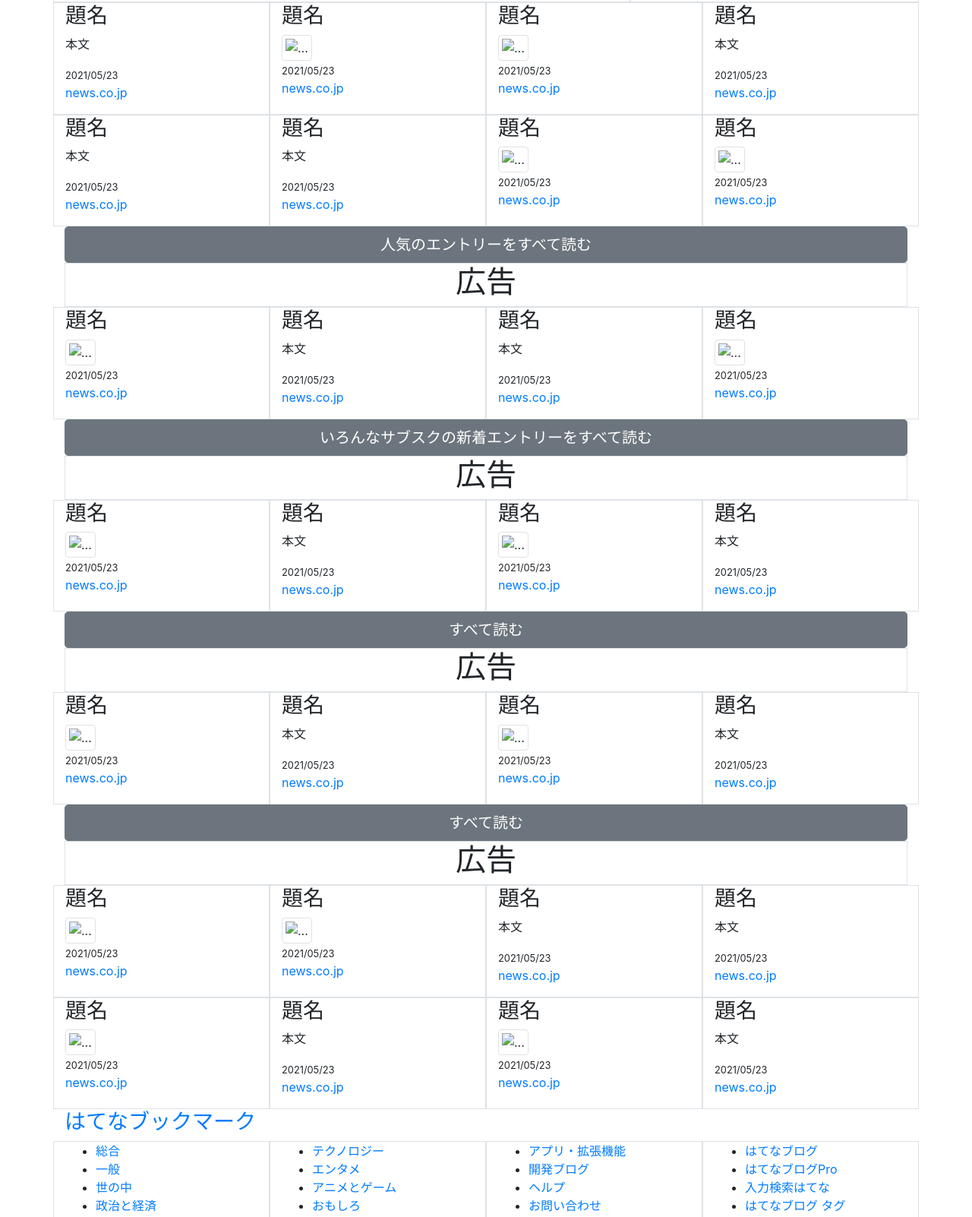
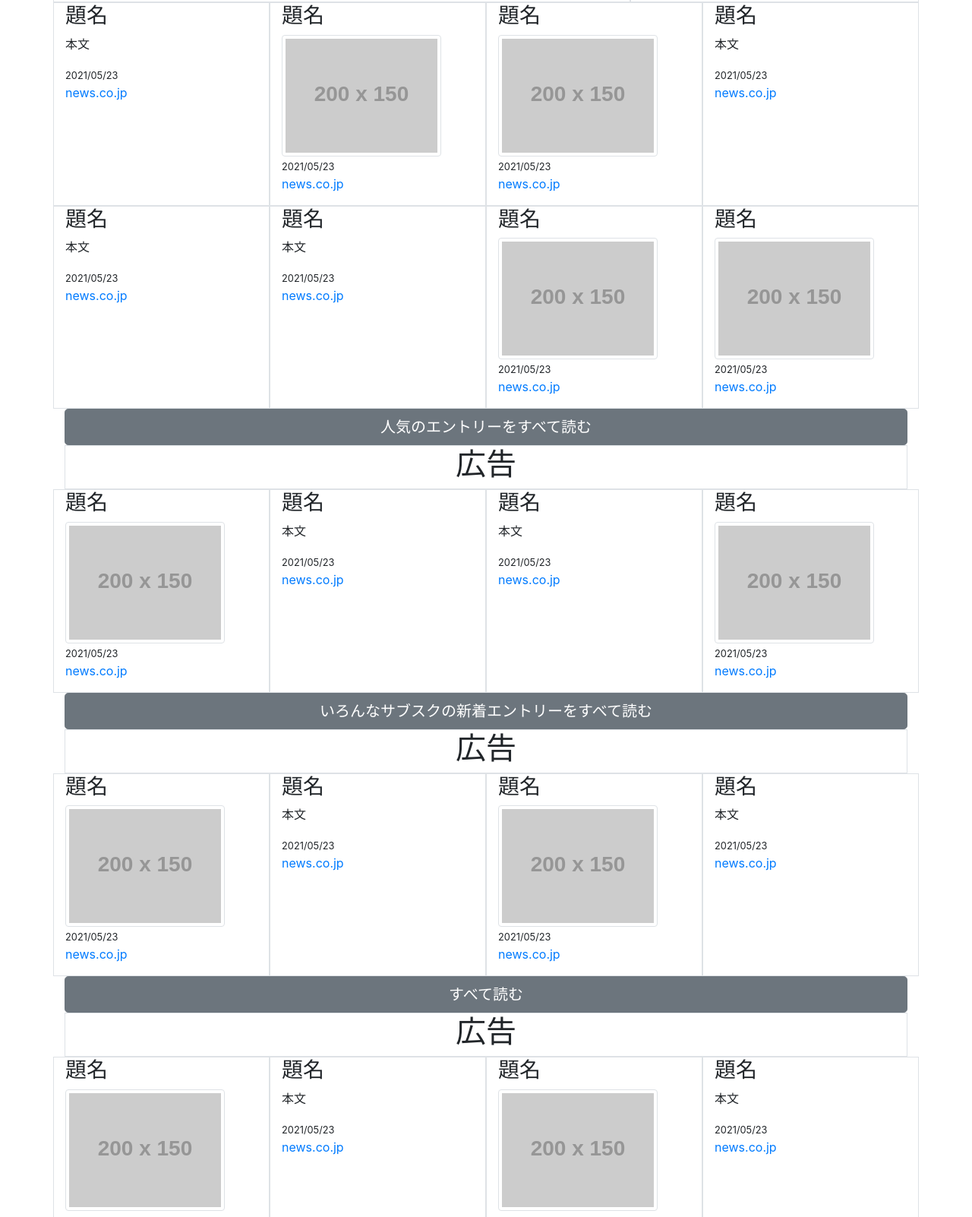
Before and after one commit to mizuyu85/mizuyu85.github.io, a plain HTML site: page 20210519/index.html in a window 1280 px wide. Shown: the part 307-1909 px from the top of the page at 76% size. Drawn offline with nearby package versions, Linux system fonts and the light colour scheme; placeholder pictures from the web are drawn by us.

Commit message:
2021/5/26

```diff
--- a/20210519/index.html
+++ b/20210519/index.html
@@ -2,6 +2,7 @@
 <html lang="en">
 <head>
   <meta charset="UTF-8">
+  <meta name="viewport" content="width=device-width, initial-scale=1, shrink-to-fit=no">
   <title>演習/課題</title>
   <link rel="stylesheet" href="https://cdn.jsdelivr.net/npm/bootstrap@4.6.0/dist/css/bootstrap.min.css"
         integrity="sha384-B0vP5xmATw1+K9KRQjQERJvTumQW0nPEzvF6L/Z6nronJ3oUOFUFpCjEUQouq2+l" crossorigin="anonymous">
@@ -33,7 +34,7 @@
     <div class="col border"><a href="#" class="nav-link">おすすめ</a></div>
   </div>
   <div class="row">
-    <div class="col-8 border">
+    <div class="col col-md-8 border">
       <h3 class="contents-title">題名</h3>
       <p class="contents-description">本文</p>
       <div class="contents-footer">
@@ -41,12 +42,12 @@
         <p><a href="＃">news.co.jp</a></p>
       </div>
     </div>
-    <div class="col-4 border">
+    <div class=".d-none col-md-4 border">
       <h1 class="text-center">広告</h1>
     </div>
   </div>
   <div class="row">
-    <div class="col border">
+    <div class="col-12 col-md-3 border">
       <h3 class="contents-title">題名</h3>
       <p class="contents-description">本文</p>
       <div class="contents-footer">
@@ -54,23 +55,23 @@
         <p><a href="＃">news.co.jp</a></p>
       </div>
     </div>
-    <div class="col border">
+    <div class="col-12 col-md-3 border">
       <h3 class="contents-title">題名</h3>
-      <img src="..." class="img-thumbnail" alt="...">
+      <img src="http://placehold.jp/200x150.png" class="img-thumbnail" alt="...">
       <div class="contents-footer">
         <small class="contents-date">2021/05/23</small>
         <p><a href="＃">news.co.jp</a></p>
       </div>
     </div>
-    <div class="col border">
+    <div class="col-12 col-md-3 border">
       <h3 class="contents-title">題名</h3>
-      <img src="..." class="img-thumbnail" alt="...">
+      <img src="http://placehold.jp/200x150.png" class="img-thumbnail" alt="...">
       <div class="contents-footer">
         <small class="contents-date">2021/05/23</small>
         <p><a href="＃">news.co.jp</a></p>
       </div>
     </div>
-    <div class="col border">
+    <div class="col-12 col-md-3 border">
       <h3 class="contents-title">題名</h3>
       <p class="contents-description">本文</p>
       <div class="contents-footer">
@@ -80,7 +81,7 @@
     </div>
   </div>
   <div class="row">
-    <div class="col border">
+    <div class="col-12 col-md-3 border">
       <h3 class="contents-title">題名</h3>
       <p class="contents-description">本文</p>
       <div class="contents-footer">
@@ -88,7 +89,7 @@
         <p><a href="＃">news.co.jp</a></p>
       </div>
     </div>
-    <div class="col border">
+    <div class="col-12 col-md-3 border">
       <h3 class="contents-title">題名</h3>
       <p class="contents-description">本文</p>
       <div class="contents-footer">
@@ -96,17 +97,17 @@
         <p><a href="＃">news.co.jp</a></p>
       </div>
     </div>
-    <div class="col border">
+    <div class="col-12 col-md-3 border">
       <h3 class="contents-title">題名</h3>
-      <img src="..." class="img-thumbnail" alt="...">
+      <img src="http://placehold.jp/200x150.png" class="img-thumbnail" alt="...">
       <div class="contents-footer">
         <small class="contents-date">2021/05/23</small>
         <p><a href="＃">news.co.jp</a></p>
       </div>
     </div>
-    <div class="col border">
+    <div class="col-12 col-md-3 border">
       <h3 class="contents-title">題名</h3>
-      <img src="..." class="img-thumbnail" alt="...">
+      <img src="http://placehold.jp/200x150.png" class="img-thumbnail" alt="...">
       <div class="contents-footer">
         <small class="contents-date">2021/05/23</small>
         <p><a href="＃">news.co.jp</a></p>
@@ -118,15 +119,15 @@
     <h1 class="text-center">広告</h1>
   </div>
   <div class="row">
-    <div class="col border">
+    <div class="col-12 col-md-3 border">
       <h3 class="contents-title">題名</h3>
-      <img src="..." class="img-thumbnail" alt="...">
+      <img src="http://placehold.jp/200x150.png" class="img-thumbnail" alt="...">
       <div class="contents-footer">
         <small class="contents-date">2021/05/23</small>
         <p><a href="＃">news.co.jp</a></p>
       </div>
     </div>
-    <div class="col border">
+    <div class="col-12 col-md-3 border">
       <h3 class="contents-title">題名</h3>
       <p class="contents-description">本文</p>
       <div class="contents-footer">
@@ -134,7 +135,7 @@
         <p><a href="＃">news.co.jp</a></p>
       </div>
     </div>
-    <div class="col border">
+    <div class="col-12 col-md-3 border">
       <h3 class="contents-title">題名</h3>
       <p class="contents-description">本文</p>
       <div class="contents-footer">
@@ -142,9 +143,9 @@
         <p><a href="＃">news.co.jp</a></p>
       </div>
     </div>
-    <div class="col border">
+    <div class="col-12 col-md-3 border">
       <h3 class="contents-title">題名</h3>
-      <img src="..." class="img-thumbnail" alt="...">
+      <img src="http://placehold.jp/200x150.png" class="img-thumbnail" alt="...">
       <div class="contents-footer">
         <small class="contents-date">2021/05/23</small>
         <p><a href="＃">news.co.jp</a></p>
@@ -156,15 +157,15 @@
     <h1 class="text-center">広告</h1>
   </div>
   <div class="row">
-    <div class="col border">
+    <div class="col-12 col-md-3 border">
       <h3 class="contents-title">題名</h3>
-      <img src="..." class="img-thumbnail" alt="...">
+      <img src="http://placehold.jp/200x150.png" class="img-thumbnail" alt="...">
       <div class="contents-footer">
         <small class="contents-date">2021/05/23</small>
         <p><a href="＃">news.co.jp</a></p>
       </div>
     </div>
-    <div class="col border">
+    <div class="col-12 col-md-3 border">
       <h3 class="contents-title">題名</h3>
       <p class="contents-description">本文</p>
       <div class="contents-footer">
@@ -172,15 +173,15 @@
         <p><a href="＃">news.co.jp</a></p>
       </div>
     </div>
-    <div class="col border">
+    <div class="col-12 col-md-3 border">
       <h3 class="contents-title">題名</h3>
-      <img src="..." class="img-thumbnail" alt="...">
+      <img src="http://placehold.jp/200x150.png" class="img-thumbnail" alt="...">
       <div class="contents-footer">
         <small class="contents-date">2021/05/23</small>
         <p><a href="＃">news.co.jp</a></p>
       </div>
     </div>
-    <div class="col border">
+    <div class="col-12 col-md-3 border">
       <h3 class="contents-title">題名</h3>
       <p class="contents-description">本文</p>
       <div class="contents-footer">
@@ -196,13 +197,13 @@
   <div class="row">
     <div class="col border">
       <h3 class="contents-title">題名</h3>
-      <img src="..." class="img-thumbnail" alt="...">
+      <img src="http://placehold.jp/200x150.png" class="img-thumbnail" alt="...">
       <div class="contents-footer">
         <small class="contents-date">2021/05/23</small>
         <p><a href="＃">news.co.jp</a></p>
       </div>
     </div>
-    <div class="col border">
+    <div class="col-12 col-md-3 border">
       <h3 class="contents-title">題名</h3>
       <p class="contents-description">本文</p>
       <div class="contents-footer">
@@ -210,15 +211,15 @@
         <p><a href="＃">news.co.jp</a></p>
       </div>
     </div>
-    <div class="col border">
+    <div class="col-12 col-md-3 border">
       <h3 class="contents-title">題名</h3>
-      <img src="..." class="img-thumbnail" alt="...">
+      <img src="http://placehold.jp/200x150.png" class="img-thumbnail" alt="...">
       <div class="contents-footer">
         <small class="contents-date">2021/05/23</small>
         <p><a href="＃">news.co.jp</a></p>
       </div>
     </div>
-    <div class="col border">
+    <div class="col-12 col-md-3 border">
       <h3 class="contents-title">題名</h3>
       <p class="contents-description">本文</p>
       <div class="contents-footer">
@@ -232,23 +233,23 @@
     <h1 class="text-center">広告</h1>
   </div>
   <div class="row">
-    <div class="col border">
+    <div class="col-12 col-md-3 border">
       <h3 class="contents-title">題名</h3>
-      <img src="..." class="img-thumbnail" alt="...">
+      <img src="http://placehold.jp/200x150.png" class="img-thumbnail" alt="...">
       <div class="contents-footer">
         <small class="contents-date">2021/05/23</small>
         <p><a href="＃">news.co.jp</a></p>
       </div>
     </div>
-    <div class="col border">
+    <div class="col-12 col-md-3 border">
       <h3 class="contents-title">題名</h3>
-      <img src="..." class="img-thumbnail" alt="...">
+      <img src="http://placehold.jp/200x150.png" class="img-thumbnail" alt="...">
       <div class="contents-footer">
         <small class="contents-date">2021/05/23</small>
         <p><a href="＃">news.co.jp</a></p>
       </div>
     </div>
-    <div class="col border">
+    <div class="col-12 col-md-3 border">
       <h3 class="contents-title">題名</h3>
       <p class="contents-description">本文</p>
       <div class="contents-footer">
@@ -256,7 +257,7 @@
         <p><a href="＃">news.co.jp</a></p>
       </div>
     </div>
-    <div class="col border">
+    <div class="col-12 col-md-3 border">
       <h3 class="contents-title">題名</h3>
       <p class="contents-description">本文</p>
       <div class="contents-footer">
@@ -266,15 +267,15 @@
     </div>
   </div>
   <div class="row">
-    <div class="col border">
+    <div class="col-12 col-md-3 border">
       <h3 class="contents-title">題名</h3>
-      <img src="..." class="img-thumbnail" alt="...">
+      <img src="http://placehold.jp/200x150.png" class="img-thumbnail" alt="...">
       <div class="contents-footer">
         <small class="contents-date">2021/05/23</small>
         <p><a href="＃">news.co.jp</a></p>
       </div>
     </div>
-    <div class="col border">
+    <div class="col-12 col-md-3 border">
       <h3 class="contents-title">題名</h3>
       <p class="contents-description">本文</p>
       <div class="contents-footer">
@@ -282,15 +283,15 @@
         <p><a href="＃">news.co.jp</a></p>
       </div>
     </div>
-    <div class="col border">
+    <div class="col-12 col-md-3 border">
       <h3 class="contents-title">題名</h3>
-      <img src="..." class="img-thumbnail" alt="...">
+      <img src="http://placehold.jp/200x150.png" class="img-thumbnail" alt="...">
       <div class="contents-footer">
         <small class="contents-date">2021/05/23</small>
         <p><a href="＃">news.co.jp</a></p>
       </div>
     </div>
-    <div class="col border">
+    <div class="col-12 col-md-3 border">
       <h3 class="contents-title">題名</h3>
       <p class="contents-description">本文</p>
       <div class="contents-footer">
@@ -303,7 +304,7 @@
     <div class="footer-bookmark">
       <h3 class="footer-title"><a href="#">はてなブックマーク</a></h3>
       <div class="row">
-        <div class="col border">
+        <div class="d-none d-md-block col-md-3 border">
           <ul class="footer-category">
             <li class="js-keyboard-selectable-item">
               <a href="#" class="hotentry js-keyboard-openable">総合</a></li>
@@ -319,7 +320,7 @@
               <a href="#" class="cat-knowledge js-keyboard-openable">学び</a></li>
           </ul>
         </div>
-        <div class="col border">
+        <div class="d-none d-md-block col-md-3 border">
           <ul class="footer-category">
             <li class="js-keyboard-selectable-item">
               <a href="#" class="cat-it js-keyboard-openable">テクノロジー</a></li>
@@ -331,7 +332,7 @@
               <a href="#" class="cat-fun js-keyboard-openable">おもしろ</a></li>
           </ul>
         </div>
-        <div class="col border">
+        <div class="col-md-3 border">
           <ul class="footer-help">
             <li><a href="#">アプリ・拡張機能</a></li>
             <li><a href="#">開発ブログ</a></li>
@@ -339,7 +340,7 @@
             <li><a href="#">お問い合わせ</a></li>
           </ul>
         </div>
-        <div class="col border">
+        <div class="d-none d-md-block col-md-3 border">
           <ul class="footer-help">
             <li><a href="#">はてなブログ</a></li>
             <li><a href="#">はてなブログPro</a></li>
```
